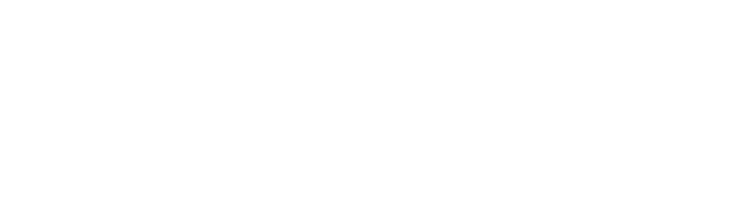
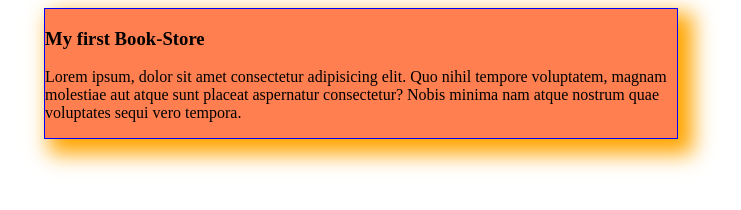
Before and after one commit to Raisul03/book-store, a plain HTML site: page index.html in a window 1280 px wide. Shown: the whole page, without its empty margins (279-1020 px from the left). Drawn offline with Linux system fonts and the light colour scheme.

Commit message:
first div

```diff
--- a/index.html
+++ b/index.html
@@ -3,9 +3,13 @@
 <head>
     <meta charset="UTF-8">
     <meta name="viewport" content="width=device-width, initial-scale=1.0">
-    <title>Document</title>
+    <title>Book Store</title>
+    <link rel="stylesheet" href="styles/style.css">
 </head>
 <body>
-
+    <div class="book">
+        <h3>My first Book-Store</h3>
+        <p>Lorem ipsum, dolor sit amet consectetur adipisicing elit. Quo nihil tempore voluptatem, magnam molestiae aut atque sunt placeat aspernatur consectetur? Nobis minima nam atque nostrum quae voluptates sequi vero tempora.</p>
+    </div>
 </body>
 </html>
--- /dev/null
+++ b/styles/style.css
@@ -0,0 +1,7 @@
+.book{
+    background: coral;
+    border: 1px solid blue;
+    box-shadow: 10px 10px 20px 5px orange;
+    width: 50%;
+    margin: 0 auto;
+}
```
